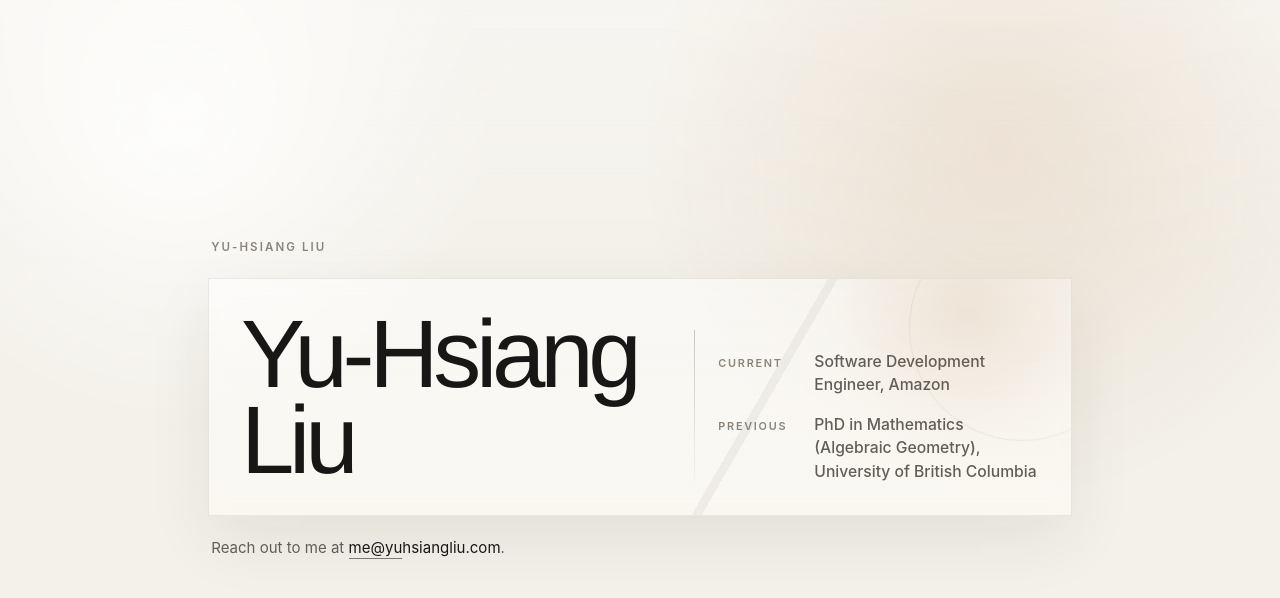
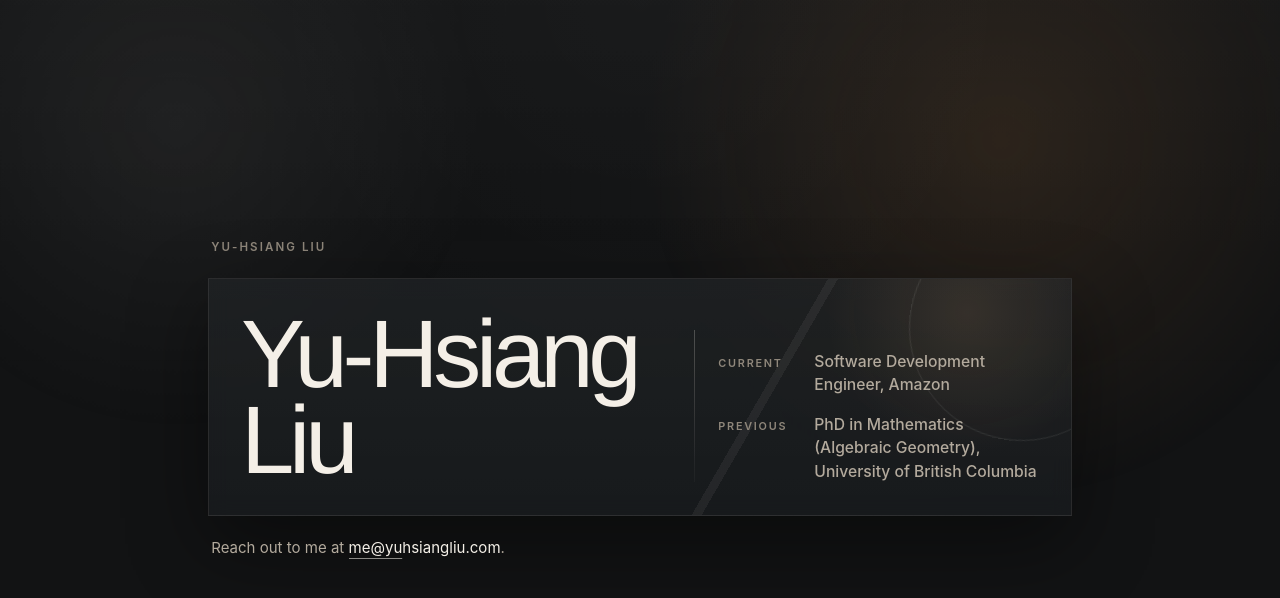
Before and after one commit to yuhsiangliu/yuhsiangliu.github.io, a plain HTML site: page index.html in a window 1280 px wide. Drawn offline with Linux system fonts and the dark colour scheme.

Commit message:
Add homepage dark mode

```diff
--- a/styles.css
+++ b/styles.css
@@ -1,5 +1,5 @@
 :root {
-  color-scheme: light;
+  color-scheme: light dark;
   --bg: #f4f1ea;
   --panel: rgba(255, 252, 246, 0.58);
   --text: #181716;
@@ -9,6 +9,14 @@
   --line-strong: rgba(24, 23, 22, 0.22);
   --glow: rgba(183, 122, 62, 0.14);
   --shadow: 0 24px 60px rgba(41, 33, 22, 0.08);
+  --hero-border: rgba(24, 23, 22, 0.08);
+  --hero-sheen: rgba(24, 23, 22, 0.05);
+  --orbit: rgba(24, 23, 22, 0.08);
+  --link-hover: #7c4e21;
+  --grid-row: rgba(24, 23, 22, 0.03);
+  --grid-col: rgba(24, 23, 22, 0.02);
+  --bg-highlight: rgba(255, 255, 255, 0.84);
+  --bg-wash: rgba(255, 255, 255, 0.38);
 }
 
 * {
@@ -37,9 +45,9 @@ body::before {
   inset: 0;
   pointer-events: none;
   background:
-    radial-gradient(circle at 14% 16%, rgba(255, 255, 255, 0.84), transparent 24%),
+    radial-gradient(circle at 14% 16%, var(--bg-highlight), transparent 24%),
     radial-gradient(circle at 78% 18%, var(--glow), transparent 30%),
-    linear-gradient(180deg, rgba(255, 255, 255, 0.38), transparent 34%);
+    linear-gradient(180deg, var(--bg-wash), transparent 34%);
   animation: atmosphere 16s ease-in-out infinite alternate;
 }
 
@@ -49,8 +57,8 @@ body::after {
   inset: 0;
   pointer-events: none;
   background:
-    linear-gradient(rgba(24, 23, 22, 0.03) 1px, transparent 1px),
-    linear-gradient(90deg, rgba(24, 23, 22, 0.02) 1px, transparent 1px);
+    linear-gradient(var(--grid-row) 1px, transparent 1px),
+    linear-gradient(90deg, var(--grid-col) 1px, transparent 1px);
   background-size: 100% 30px, 30px 100%;
   mask-image: linear-gradient(180deg, rgba(0, 0, 0, 0.4), transparent 80%);
   opacity: 0.45;
@@ -101,7 +109,7 @@ h1 {
   gap: 2rem;
   align-items: end;
   padding: 2rem;
-  border: 1px solid rgba(24, 23, 22, 0.08);
+  border: 1px solid var(--hero-border);
   background: linear-gradient(180deg, rgba(255, 255, 255, 0.5), var(--panel));
   box-shadow: var(--shadow);
   backdrop-filter: blur(10px);
@@ -114,7 +122,7 @@ h1 {
   inset: 0;
   background:
     radial-gradient(circle at 88% 14%, rgba(183, 122, 62, 0.13), transparent 18%),
-    linear-gradient(120deg, transparent 0, transparent 62%, rgba(24, 23, 22, 0.05) 62%, rgba(24, 23, 22, 0.05) 63%, transparent 63%);
+    linear-gradient(120deg, transparent 0, transparent 62%, var(--hero-sheen) 62%, var(--hero-sheen) 63%, transparent 63%);
   pointer-events: none;
 }
 
@@ -125,7 +133,7 @@ h1 {
   top: -4rem;
   width: 14rem;
   height: 14rem;
-  border: 1px solid rgba(24, 23, 22, 0.08);
+  border: 1px solid var(--orbit);
   border-radius: 50%;
   opacity: 0.8;
   animation: orbit 18s linear infinite;
@@ -231,8 +239,57 @@ h1 {
 
 .contact a:hover,
 .contact a:focus-visible {
-  color: #7c4e21;
+  color: var(--link-hover);
   transform: translateY(-1px);
+}
+
+@media (prefers-color-scheme: dark) {
+  :root {
+    --bg: #121314;
+    --panel: rgba(23, 25, 28, 0.72);
+    --text: #f4efe7;
+    --muted: #b3aa9d;
+    --soft: #8f877b;
+    --line: rgba(244, 239, 231, 0.12);
+    --line-strong: rgba(244, 239, 231, 0.24);
+    --glow: rgba(173, 116, 62, 0.16);
+    --shadow: 0 28px 80px rgba(0, 0, 0, 0.42);
+    --hero-border: rgba(244, 239, 231, 0.08);
+    --hero-sheen: rgba(244, 239, 231, 0.06);
+    --orbit: rgba(244, 239, 231, 0.12);
+    --link-hover: #e5b37b;
+    --grid-row: rgba(244, 239, 231, 0.035);
+    --grid-col: rgba(244, 239, 231, 0.024);
+    --bg-highlight: rgba(255, 255, 255, 0.055);
+    --bg-wash: rgba(255, 255, 255, 0.02);
+  }
+
+  body {
+    background:
+      radial-gradient(circle at top, rgba(255, 255, 255, 0.02), transparent 38%),
+      var(--bg);
+  }
+
+  body::after {
+    opacity: 0.55;
+  }
+
+  .hero {
+    background:
+      linear-gradient(180deg, rgba(255, 255, 255, 0.035), rgba(255, 255, 255, 0.012)),
+      var(--panel);
+    box-shadow: var(--shadow);
+  }
+
+  .hero::before {
+    background:
+      radial-gradient(circle at 88% 14%, rgba(229, 179, 123, 0.11), transparent 18%),
+      linear-gradient(120deg, transparent 0, transparent 62%, var(--hero-sheen) 62%, var(--hero-sheen) 63%, transparent 63%);
+  }
+
+  .summary::before {
+    background: linear-gradient(180deg, var(--line-strong), rgba(244, 239, 231, 0.03));
+  }
 }
 
 .contact a:hover::after,
```
